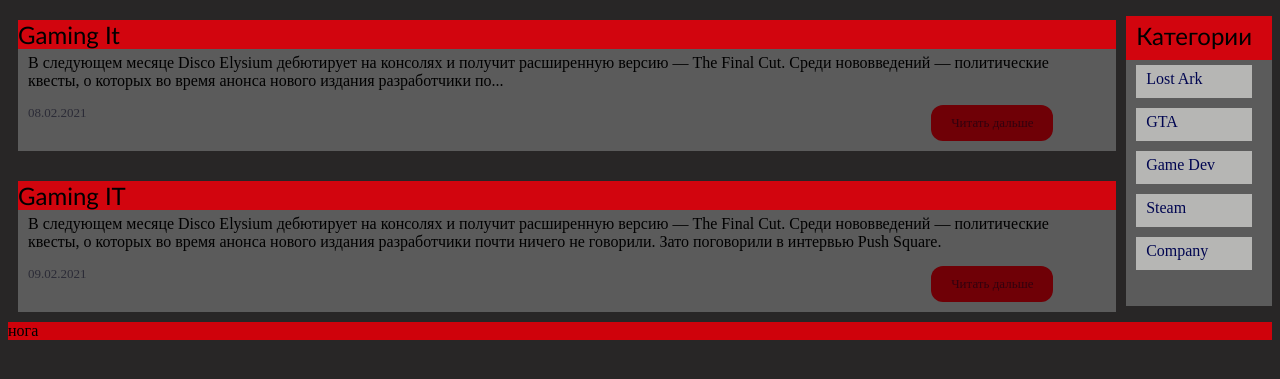
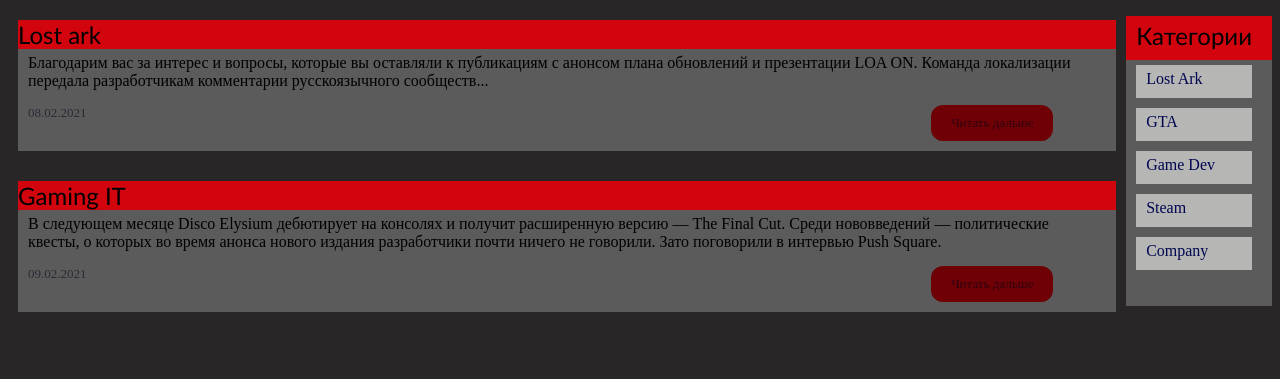
Before and after one commit to 51Sirius/game_blog, a Flask app: page / in a window 1280 px wide. Shown: the part 66-445 px from the top of the page. Run offline with Flask 2, Linux system fonts and the light colour scheme.

Commit message:
correct and add image

```diff
--- a/app.py
+++ b/app.py
@@ -3,14 +3,14 @@ from flask import Flask, render_template
 app = Flask(__name__)
 
 articles = [
-    {'title': 'Gaming It',
-     'text': 'В следующем месяце Disco Elysium дебютирует на консолях и получит расширенную версию — The Final Cut. Среди нововведений — политические квесты, о которых во время анонса нового издания разработчики почти ничего не говорили. Зато поговорили в интервью Push Square.',
+    {'title': 'Lost ark',
+     'text': 'Благодарим вас за интерес и вопросы, которые вы оставляли к публикациям с анонсом плана обновлений и презентации LOA ON. Команда локализации передала разработчикам комментарии русскоязычного сообщества, и мы вместе продолжим радовать вас подробной информацией об игре и ее перспективах. Если вы хотите узнать больше о будущем LOST ARK, оставляйте свои вопросы в специальной форме. Мы выберем самые интересные и часто встречающиеся, а ответит на них в видеоформате директор разработки Smilegate RPG — Geum Kang-seon.',
      'date': '08.02.2021',
      'big': True,
      'id': 1,
-     'img': False,
-     'img_id': '',
-     'categories': [1, 2, 3, 4, 5]
+     'img': True,
+     'img_id': 'https://im0-tub-ru.yandex.net/i?id=83291a42738314f71c7455101901b2ac&n=13',
+     'categories': [1]
      },
     {'title': 'Gaming IT',
      'text': 'В следующем месяце Disco Elysium дебютирует на консолях и получит расширенную версию — The Final Cut. Среди нововведений — политические квесты, о которых во время анонса нового издания разработчики почти ничего не говорили. Зато поговорили в интервью Push Square.',
@@ -19,7 +19,7 @@ articles = [
      'id': 2,
      'img': False,
      'img_id': '',
-     'categories': []
+     'categories': [5]
      },
 ]
 
--- a/static/style.css
+++ b/static/style.css
@@ -103,7 +103,7 @@ article .head {
     background: rgba(217, 0, 10, 0.95);
 }
 
-article text-block {
+article .text-block {
     display: block;
     padding: 5px 20px 10px 10px;
     font-size: medium;
@@ -118,6 +118,11 @@ article .footer {
 
 footer {
     background: rgba(217, 0, 10, 0.95);
+    display: flex;
+}
+
+footer a {
+    text-decoration: none;
 }
 
 article .footer a {
@@ -132,7 +137,7 @@ article .footer a {
     text-decoration: none;
 }
 
-article .footer date {
+article .footer .date {
     text-align: center;
     align-items: center;
     display: block;
@@ -149,3 +154,9 @@ article .footer date {
         margin: auto;
     }
 }
+
+article .text-block img {
+    border-radius: 10px;
+    margin-top: 20px;
+    margin-left: 10px;
+}
--- a/templates/base.html
+++ b/templates/base.html
@@ -35,7 +35,7 @@
     </ul>
 </main>
 <footer>
-    нога
+
 </footer>
 </body>
 </html>
--- a/templates/index.html
+++ b/templates/index.html
@@ -11,13 +11,13 @@
             <div class="head">
                 {{ article.title }}
             </div>
-            <text-block>
+            <div class="text-block">
                 {% if article.big %}
                     {{ article.text[0:200]+'...' }}
                 {% else %}
                     {{ article.text }}
                 {% endif %}
-            </text-block>
+            </div>
             <div class="footer">
                 <date>{{ article.date }}</date>
                 <a href="/article/{{ article.id }}">Читать дальше</a>
```
Also changed, not shown: templates/article.html (+4 -4 lines).
